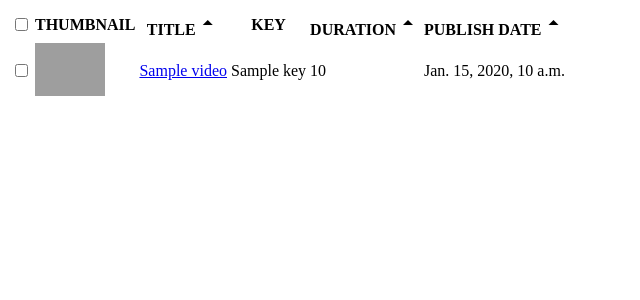
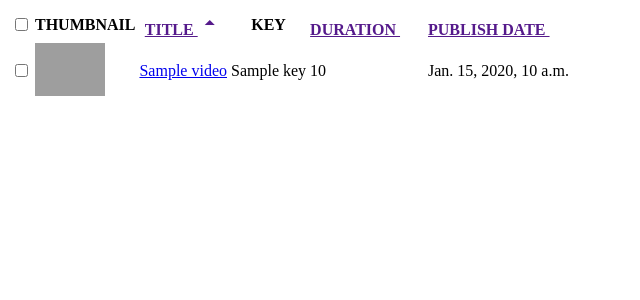
Before and after one commit to mauritt/jw_cms, a Django app: template JW_CMS/templates/videoList.html in a window 1280 px wide. Shown: the top 300 px of the page, without its empty margins (0-640 px from the left). Run offline with Django 3.2, Linux system fonts and the light colour scheme; the template is opened without the code that fills it: most values are stand-ins (such as "Sample title", 1, 10 or a date in 2020); some libraries are stand-ins or nearby versions; grey boxes are pictures that could not be loaded.

Commit message:
Added the ability to sort the video list

```diff
--- /dev/null
+++ b/JW_CMS/static/js/listActions.js
@@ -0,0 +1,44 @@
+function changeSortOrder(obj){
+    var sortColumn = $(obj).attr('id');
+    var sortOrder = getSortOrder();
+    applyNewSort(sortColumn, sortOrder);
+};
+
+function getSortOrder(){
+    var newOrder;
+    if(document.getElementById('desc')){
+        newOrder = 'asc';
+    }else{
+        newOrder = 'desc';
+    }
+    return newOrder;
+};
+
+function applyNewSort(sortColumn, sortOrder){
+    var url = sortColumn + "_" + sortOrder + " #videoList";
+    var videoList = document.getElementById('videoList');
+
+    $(videoList).load(url, function(){
+        var column = document.getElementById(sortColumn);
+        var header = column.parentNode;
+        $(header).attr('id', sortOrder);
+
+        var sortIcons = videoList.getElementsByClassName('material-icons');
+
+        for (var i = 0; i < sortIcons.length; i++) {
+            if(sortIcons[i].innerHTML == "arrow_drop_up"){
+                sortIcons[i].style.opacity = "0";
+            };
+        };
+
+        var icon = column.firstElementChild;
+
+        if(sortOrder == 'desc'){
+            icon.innerHTML = "arrow_drop_down"
+        }else{
+            icon.innerHTML = "arrow_drop_up"
+        }
+
+        icon.style.opacity='100';
+    });
+}
--- a/JW_CMS/templates/base.html
+++ b/JW_CMS/templates/base.html
@@ -3,10 +3,12 @@
 <html>
     <head>
 
-        <link
-            rel="stylesheet"
-            href="https://fonts.googleapis.com/icon?family=Material+Icons"
-        >
+        <script src="//ajax.googleapis.com/ajax/libs/jquery/1.11.0/jquery.min.js"></script>
+
+        <script src="{% static "js/listActions.js" %}"></script>
+
+
+        <link rel="stylesheet" href="https://fonts.googleapis.com/icon?family=Material+Icons">
 
     </head>
 
--- a/JW_CMS/templates/videoList.html
+++ b/JW_CMS/templates/videoList.html
@@ -6,10 +6,22 @@
         <tr id='listHeaders'>
             <th><input type="checkbox" name="selectAll"></th>
             <th>THUMBNAIL</th>
-            <th class="sortHeader">TITLE<i class="material-icons">arrow_drop_up</i></th>
+            <th class="sortHeader">
+                <a id="title" href="" onclick="changeSortOrder(this); return false;" >
+                TITLE
+                <i class="material-icons" style="opacity: 100;">arrow_drop_up</i></a>
+            </th>
             <th>KEY</th>
-            <th class="sortHeader">DURATION<i class="material-icons">arrow_drop_up</i></th>
-            <th class="sortHeader">PUBLISH DATE<i class="material-icons">arrow_drop_up</i></th>
+            <th class="sortHeader">
+                <a id="duration" href="" onclick="changeSortOrder(this); return false;" >
+                    DURATION
+                <i class="material-icons" style="opacity: 0;">arrow_drop_up</i></a>
+            </th>
+            <th class="sortHeader">
+                <a id ="date" href="" onclick="changeSortOrder(this); return false;" >
+                    PUBLISH DATE
+                <i class="material-icons" style="opacity: 0;">arrow_drop_up</i></a>
+            </th>
         </tr>
 
         {% for video in videos %}
--- a/JW_CMS/urls.py
+++ b/JW_CMS/urls.py
@@ -4,4 +4,5 @@ from . import views
 
 urlpatterns = [
     url(r'^$', views.videoList, name='video list'),
+    url(r'^(?P<column>[A-z]*)_(?P<order>(asc|desc))$', views.videoList, name='video list'),
 ]
```
Also changed, not shown: JW_CMS/views.py (+7 -3 lines).
